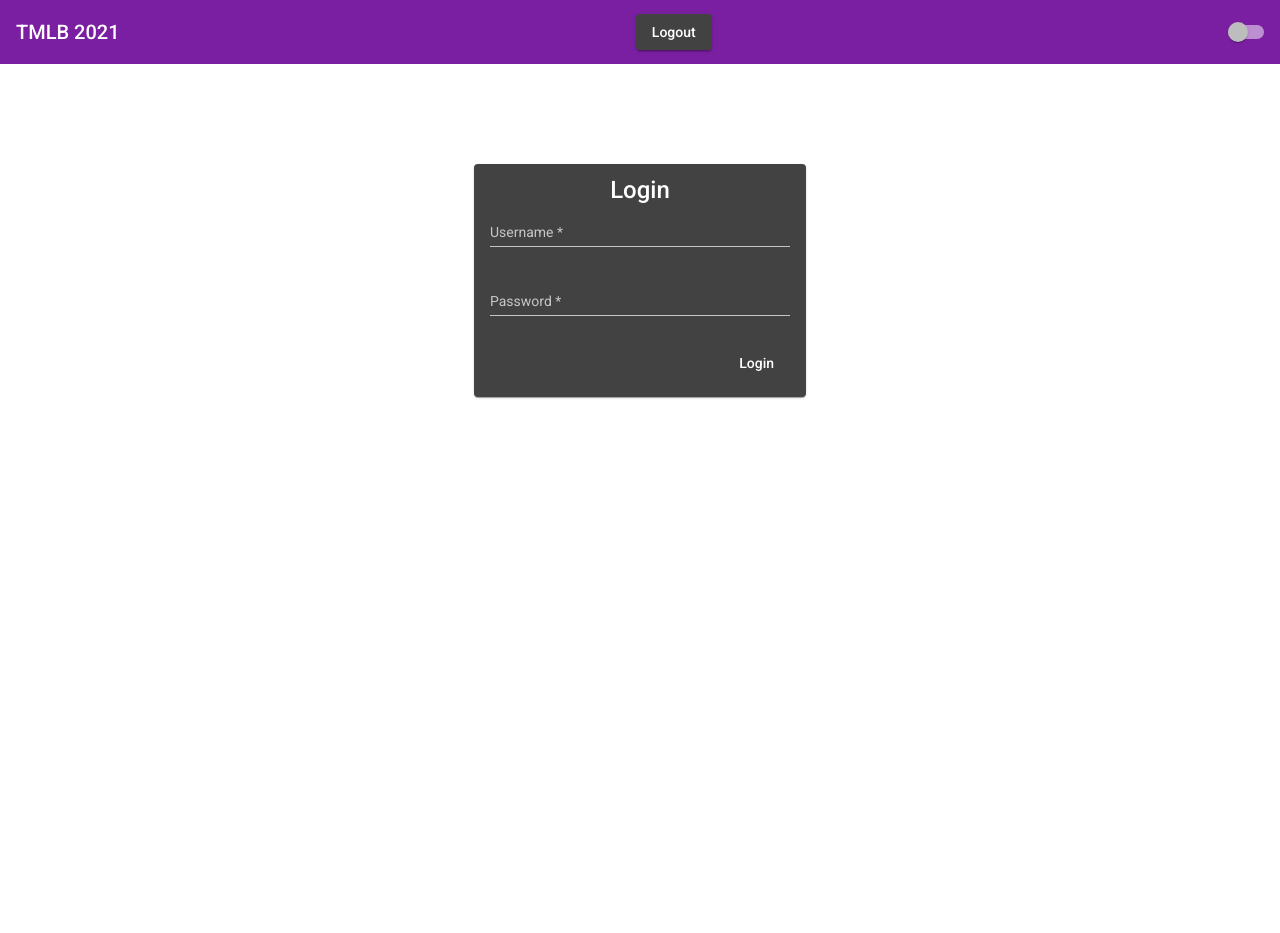
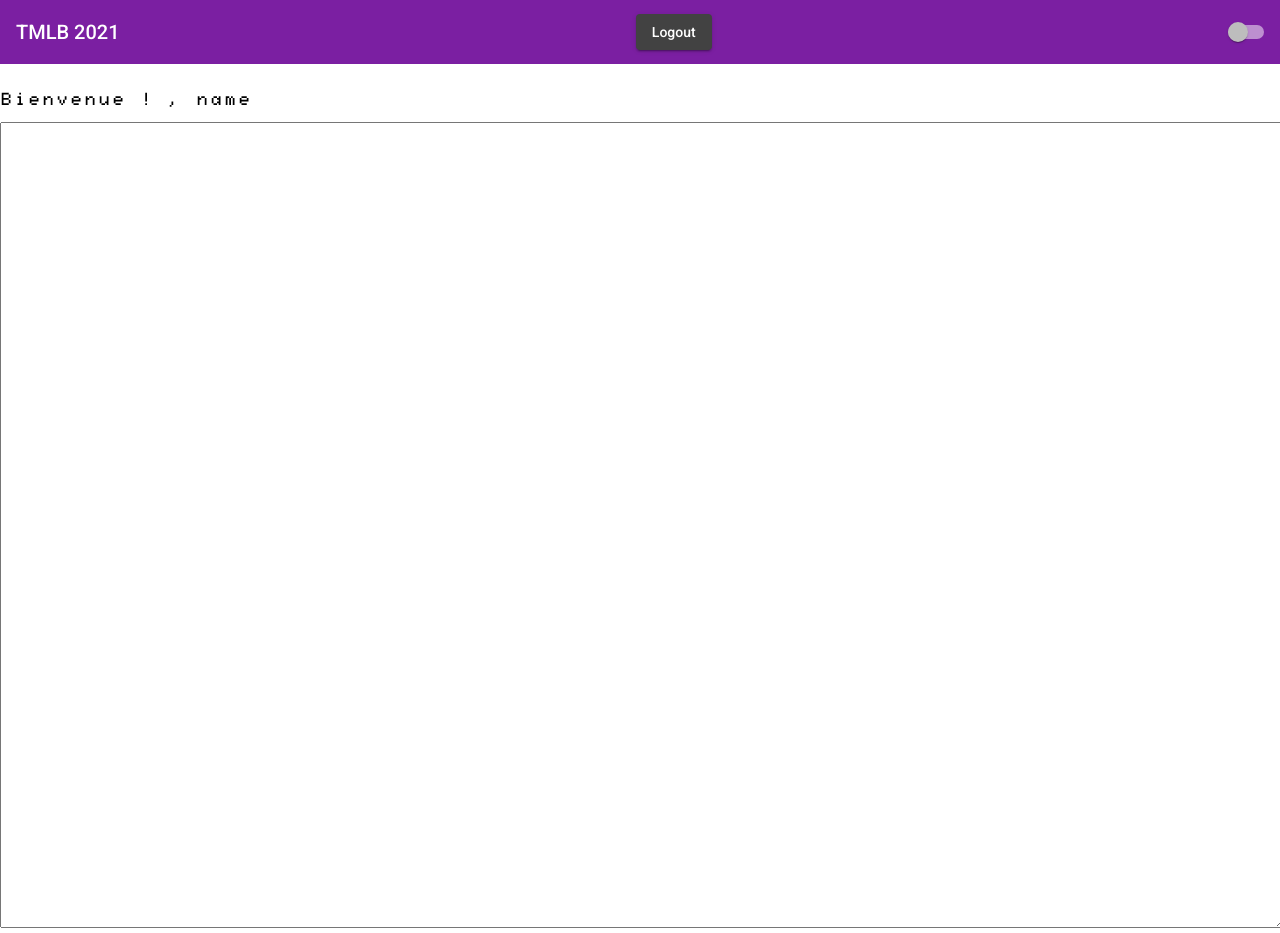
Before and after one commit to SimonMerlin/nuitinfo2021_TMLB, an Angular app: page /home in a window 1280 px wide. Before the commit this address led to /signin. Before the commit the page ends 800 px from the top, so only its background shows below. Built offline with nearby package versions, Linux system fonts and the light colour scheme; sample sign-in values are in the browser's storage.

Commit message:
init page minitel

```diff
--- a/src/app/app-routing.module.ts
+++ b/src/app/app-routing.module.ts
@@ -4,10 +4,12 @@ import { NgModule } from '@angular/core';
 import { RouterModule, Routes } from '@angular/router';
 import { SignUpComponent } from './sign-up/sign-up.component';
 import { AuthenticatedComponent } from './authenticated/authenticated.component';
+import { MinitelComponent } from './minitel/minitel.component';
 
 const routes: Routes = [
   { path: 'signin', component: SignInComponent },
   { path: 'authenticated', component: AuthenticatedComponent, canActivate: [AuthentGuard]},
+  { path: 'home', component: MinitelComponent, canActivate: [AuthentGuard]},
   { path: 'signup', component: SignUpComponent },
   { path: '**', pathMatch: 'full', redirectTo: 'signin' },
 
--- a/src/app/app.module.ts
+++ b/src/app/app.module.ts
@@ -13,10 +13,11 @@ import { FormsModule, ReactiveFormsModule } from '@angular/forms';
 import { MatInputModule } from '@angular/material/input';
 import { SignUpComponent } from './sign-up/sign-up.component';
 import { AuthenticatedComponent } from './authenticated/authenticated.component';
-import { MatSnackBarModule } from '@angular/material/snack-bar';
 import { UiToggleService } from './shared/service/ui-toggle.service';
 import { ChangeThemeComponent } from './shared/components/change-theme/change-theme.component';
 import { MatSlideToggleModule } from '@angular/material/slide-toggle';
+import {MatSnackBarModule} from '@angular/material/snack-bar';
+import { MinitelComponent } from './minitel/minitel.component';
 
 
 export function themeFactory(themeService: UiToggleService) {
@@ -29,7 +30,8 @@ export function themeFactory(themeService: UiToggleService) {
     SignInComponent,
     SignUpComponent,
     AuthenticatedComponent,
-    ChangeThemeComponent
+    ChangeThemeComponent,
+    MinitelComponent
   ],
   imports: [
     BrowserModule,
--- /dev/null
+++ b/src/app/minitel/minitel.component.html
@@ -0,0 +1,7 @@
+<p class = "welcomeMessage">
+  {{ this.welcomeMessage }}
+</p>
+
+<textarea matInput class="textArea">
+
+</textarea>
--- /dev/null
+++ b/src/app/minitel/minitel.component.scss
@@ -0,0 +1,10 @@
+.textArea {
+  width: 100%;
+  height: 100%;
+  font-family: "Minitel";
+}
+
+.welcomeMessage {
+  font-family: "Minitel";
+  margin-top: 2%;
+}
--- /dev/null
+++ b/src/app/minitel/minitel.component.ts
@@ -0,0 +1,39 @@
+import { Component, OnInit, Input } from '@angular/core';
+
+@Component({
+  selector: 'app-minitel',
+  templateUrl: './minitel.component.html',
+  styleUrls: ['./minitel.component.scss']
+})
+export class MinitelComponent implements OnInit {
+
+  welcomeMessage: string = "Bienvenue ! , ";
+
+  @Input() name : string = "name";
+
+  constructor() { }
+
+  ngOnInit(): void {
+     // application
+     this.welcomeMessage += this.name;
+    var speed = 75;
+    var delay = this.welcomeMessage.length * speed + speed;
+    this.typeEffect(speed);
+
+  }
+
+  typeEffect(speed: number) {
+    var text = this.welcomeMessage;
+    this.welcomeMessage = "";
+
+    var i = 0;
+    var timer = setInterval(() =>{
+      if (i < text.length) {
+        this.welcomeMessage += text.charAt(i);
+        i++;
+      }
+    }, speed);
+  }
+
+
+}
--- a/src/styles.scss
+++ b/src/styles.scss
@@ -11,3 +11,7 @@ body { margin: 0; font-family: Roboto, "Helvetica Neue", sans-serif; }
 body {
     background-color: var(--main-theme);
 }
+@font-face {
+  font-family: "Minitel";
+  src: local("Minitel"), url(./assets/fonts/Minitel.ttf) format("truetype");
+}
```
Also changed, not shown: src/assets/fonts/Minitel.ttf (added), 1 other file (tests, documents, lock files or other folders).
